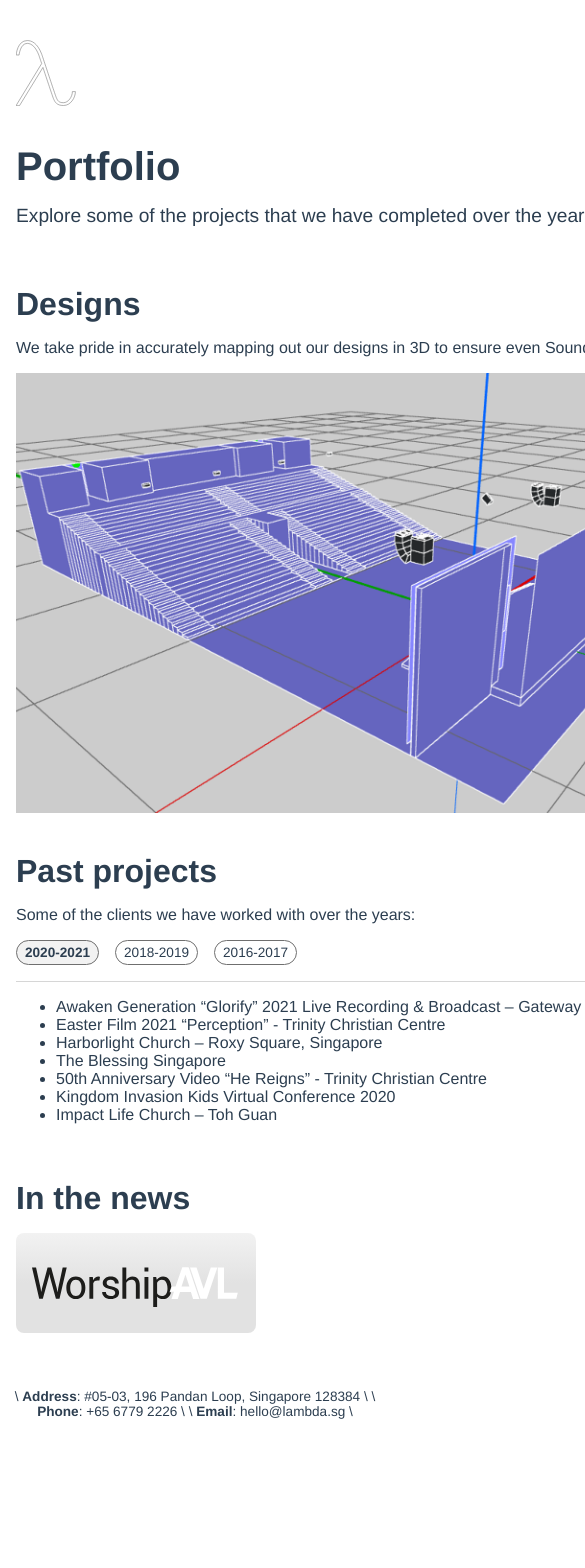
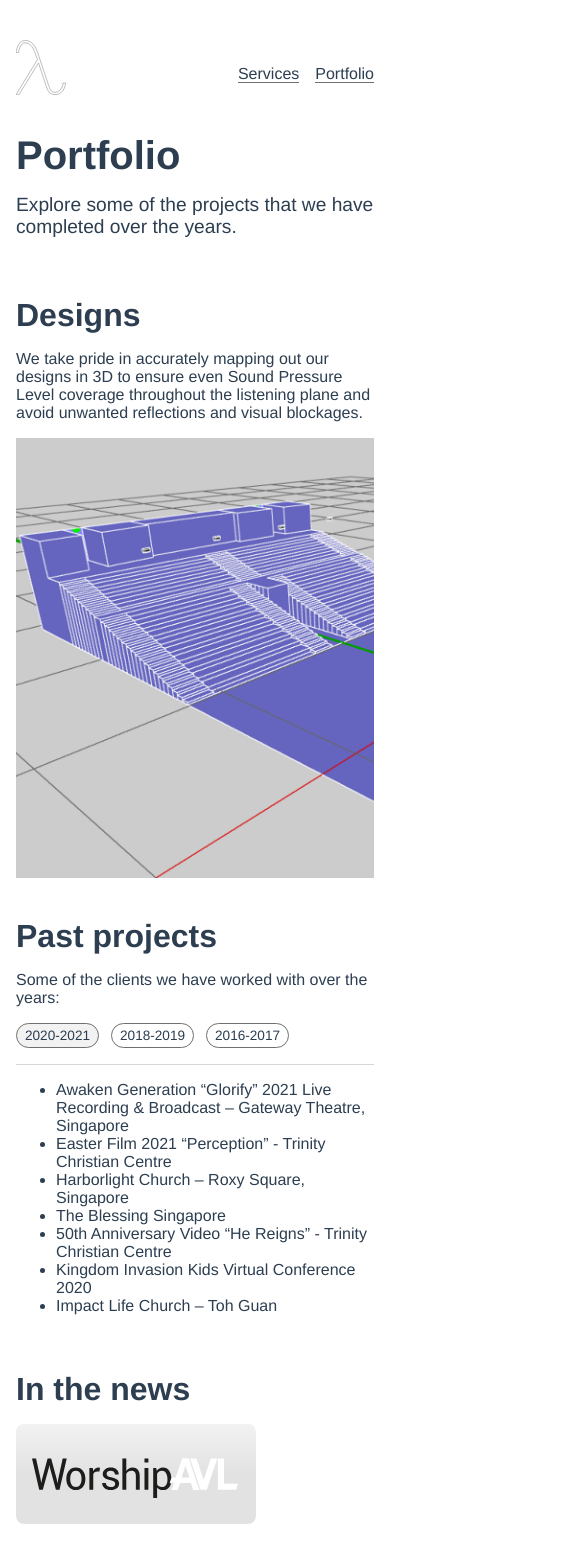
Before and after one commit to hmintoh/lambda, a Vue app: page /portfolio in a window 390 px wide. Shown: the top 1568 px of the page, 585 px wide, since content can reach past the window. Before the commit the page ends 1435 px from the top, so only its background shows below. Built offline with nearby package versions, Linux system fonts and the light colour scheme.

Commit message:
styles(views): mobile responsive

```diff
--- a/public/index.html
+++ b/public/index.html
@@ -5,7 +5,15 @@
     <meta http-equiv="X-UA-Compatible" content="IE=edge" />
     <meta name="viewport" content="width=device-width,initial-scale=1.0" />
     <link rel="icon" href="<%= BASE_URL %>favicon.ico" />
-    <title><%= htmlWebpackPlugin.options.title %></title>
+    <title>Lambda Acoustics</title>
+    <meta
+      name="description"
+      content="We offer services in broadcast, studio and live mixing, audio consultation, acoustic design and treatment."
+    />
+    <meta
+      name="keywords"
+      content="audio consultation,live mixing,acoustic design,l-acoustics distributor,d&amp;b audiotechnik distributor"
+    />
   </head>
   <body>
     <noscript>
--- a/src/assets/tokens.css
+++ b/src/assets/tokens.css
@@ -28,8 +28,8 @@
   --font-size-s: 0.85rem;
   --font-size-xs: 0.75rem;
 
-  --font-weight-bold: 700;
-  --font-weight-semi: 600;
+  --font-weight-bold: 600;
+  --font-weight-semi: 500;
   --font-weight-reg: 400;
 
   --breakpoint-max-container: 800px;
@@ -119,3 +119,13 @@
 .fade-delay-enter-from {
   opacity: 0;
 }
+
+.carousel-container {
+  display: flex;
+  overflow-x: scroll;
+  overflow-y: hidden;
+}
+
+.carousel-container > *:not(:last-child) {
+  margin-right: var(--sp-16);
+}
--- a/src/components/Accordion.vue
+++ b/src/components/Accordion.vue
@@ -1,6 +1,9 @@
 <template>
   <div :id="id" class="accordion">
-    <div class="accordion--title" @click="expandAccordion = !expandAccordion">
+    <div
+      class="accordion--title --heading-h4"
+      @click="expandAccordion = !expandAccordion"
+    >
       {{ title }}
     </div>
 
@@ -79,8 +82,6 @@
   text-transform: uppercase;
   border-top-left-radius: var(--sp-4);
   border-top-right-radius: var(--sp-4);
-  font-size: var(--font-size-xl);
-  font-weight: var(--font-weight-semi);
 }
 
 .accordion--title:hover {
@@ -89,7 +90,7 @@
 }
 
 .accordion--body {
-  padding: 0 var(--sp-16);
+  padding: var(--sp-16);
   overflow: hidden;
 }
 
--- a/src/components/PageLayout.vue
+++ b/src/components/PageLayout.vue
@@ -52,6 +52,7 @@
 <style scoped>
 .main-content {
   flex: 1;
+  width: 100%;
   margin: auto;
 }
 
@@ -66,11 +67,11 @@
   justify-content: center;
   text-align: center;
   height: 100%;
+  padding: 0 var(--sp-16);
 }
 
 @media (min-width: 768px) {
   .main-content {
-    width: 100%;
     max-width: var(--breakpoint-max-container);
   }
 }
--- a/src/components/Tablist.vue
+++ b/src/components/Tablist.vue
@@ -51,7 +51,7 @@
   font-size: var(--font-size-s);
   color: inherit;
   background: none;
-  margin-right: var(--sp-16);
+  margin-right: var(--sp-12);
   cursor: pointer;
   border-radius: var(--sp-16);
   border: 1px solid var(--color-grey-400);
--- a/src/components/TheFooter.vue
+++ b/src/components/TheFooter.vue
@@ -13,7 +13,7 @@
 <style scoped>
 footer {
   background: var(--color-white);
-  padding: var(--sp-16) 0;
+  padding: var(--sp-16);
   font-size: var(--font-size-s);
   text-align: center;
 }
--- a/src/components/TheNavbar.vue
+++ b/src/components/TheNavbar.vue
@@ -52,7 +52,7 @@
 }
 
 .navbar--logo {
-  width: 60px;
+  width: 50px;
 }
 
 .navbar--nav {
--- a/src/main.js
+++ b/src/main.js
@@ -17,6 +17,9 @@
 ];
 
 const router = createRouter({
+  scrollBehavior() {
+    return { x: 0, y: 0 };
+  },
   history: createWebHistory(),
   routes,
 });
--- a/src/views/home.vue
+++ b/src/views/home.vue
@@ -11,8 +11,10 @@
       Presence in all aspects of music, be it in acoustic design or in live
       mixing.
     </p>
+
     <br />
-    <router-link title="Lambda Acoustics" to="/services">
+
+    <router-link title="Lambda Acoustics" to="/services" class="lambda-link">
       Browse our services
     </router-link>
   </PageLayout>
@@ -42,4 +44,11 @@
   width: 100%;
   max-width: 400px;
 }
+
+@media (max-width: 768px) {
+  h1 {
+    font-size: var(--font-size-xl);
+    font-weight: var(--font-weight-bold);
+  }
+}
 </style>
--- a/src/views/portfolio.vue
+++ b/src/views/portfolio.vue
@@ -18,6 +18,7 @@
           :key="index"
           :imgSrc="design.img"
           :imgAlt="design.desc"
+          class="hover-card"
         >
           <p class="--heading-h4">{{ design.label }}</p>
           <p class="subtitle">{{ design.desc }}</p>
@@ -163,13 +164,7 @@
   padding-top: var(--sp-24);
 }
 
-.carousel-container {
-  display: flex;
-  overflow-x: scroll;
-}
-
-.carousel-container > * {
-  margin-right: var(--sp-16);
+.hover-card {
   min-width: 720px;
 }
 </style>
--- a/src/views/services.vue
+++ b/src/views/services.vue
@@ -65,7 +65,7 @@
       </ul>
 
       <p>Our partners:</p>
-      <div class="link-card-container">
+      <div class="carousel-container">
         <LinkCard
           v-for="(partner, index) in consultPartners"
           :key="index"
@@ -169,12 +169,4 @@
 .accordion {
   margin: var(--sp-24) 0;
 }
-
-.link-card-container {
-  display: flex;
-}
-
-.link-card-container > * {
-  margin-right: var(--sp-16);
-}
 </style>
```
Also changed, not shown: 1 other file (tests, documents, lock files or other folders).
